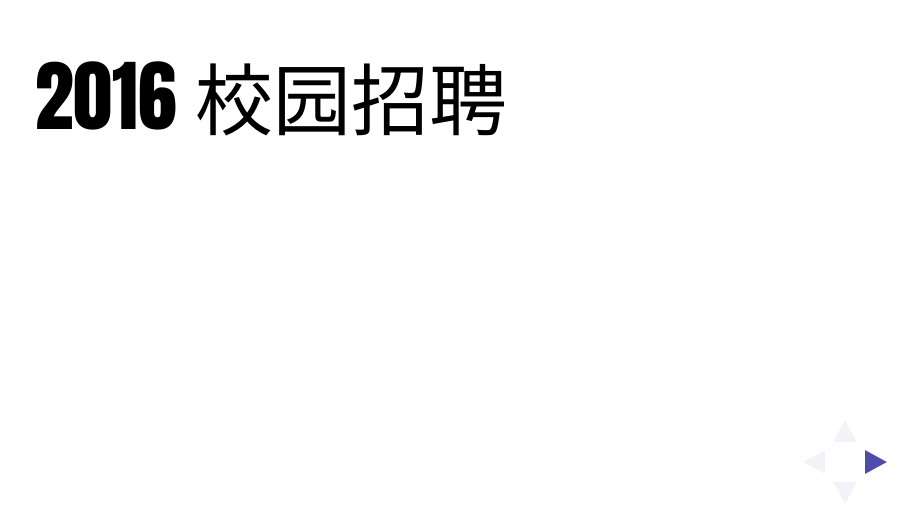
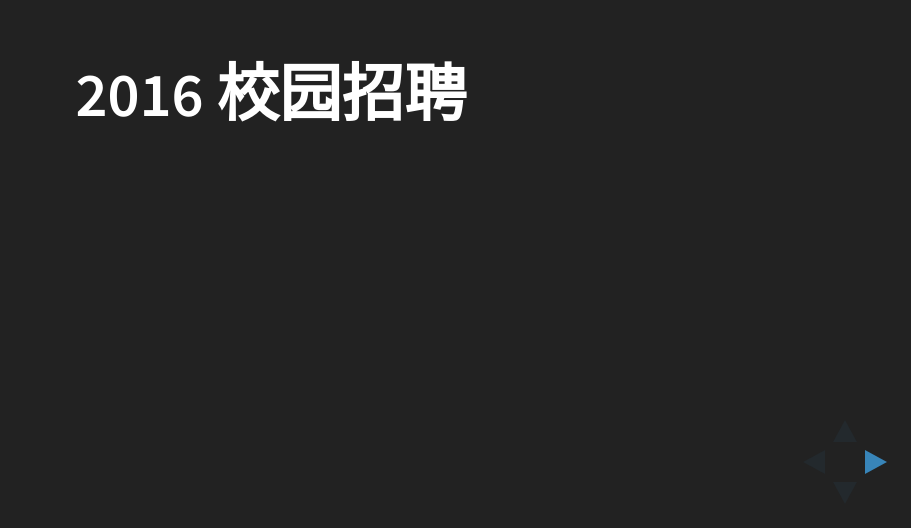
Before and after one commit to droxer/slides, a plain HTML site: page campus_activity.html in a window 1280 px wide. Shown: the part 272-800 px from the top of the page, without its empty margins (369-1280 px from the left). Drawn offline with Linux system fonts and the light colour scheme; a web font is replaced by a local one.

Commit message:
updated theme for campus activity.

```diff
--- a/campus_activity.html
+++ b/campus_activity.html
@@ -13,7 +13,7 @@
         <meta name="viewport" content="width=device-width, initial-scale=1.0, maximum-scale=1.0, user-scalable=no, minimal-ui">
 
         <link rel="stylesheet" href="ext/reveal.js/css/reveal.css">
-        <link rel="stylesheet" href="ext/reveal.js/css/theme/simple.css" id="theme">
+        <link rel="stylesheet" href="ext/reveal.js/css/theme/black.css" id="theme">
         <!-- <link rel="stylesheet" href="theme.css" id="theme"> -->
 
         <!-- Code syntax highlighting -->
```
